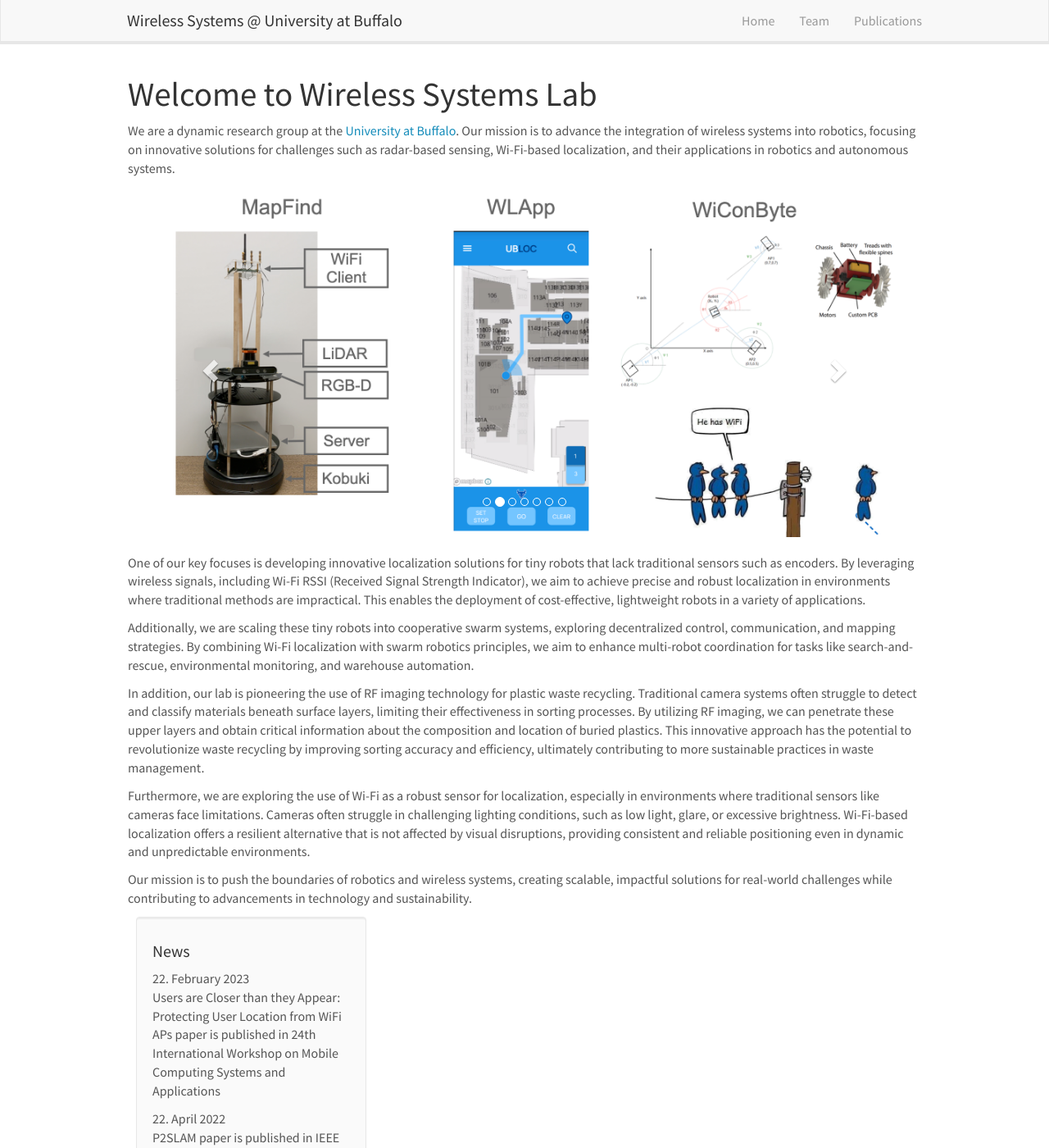
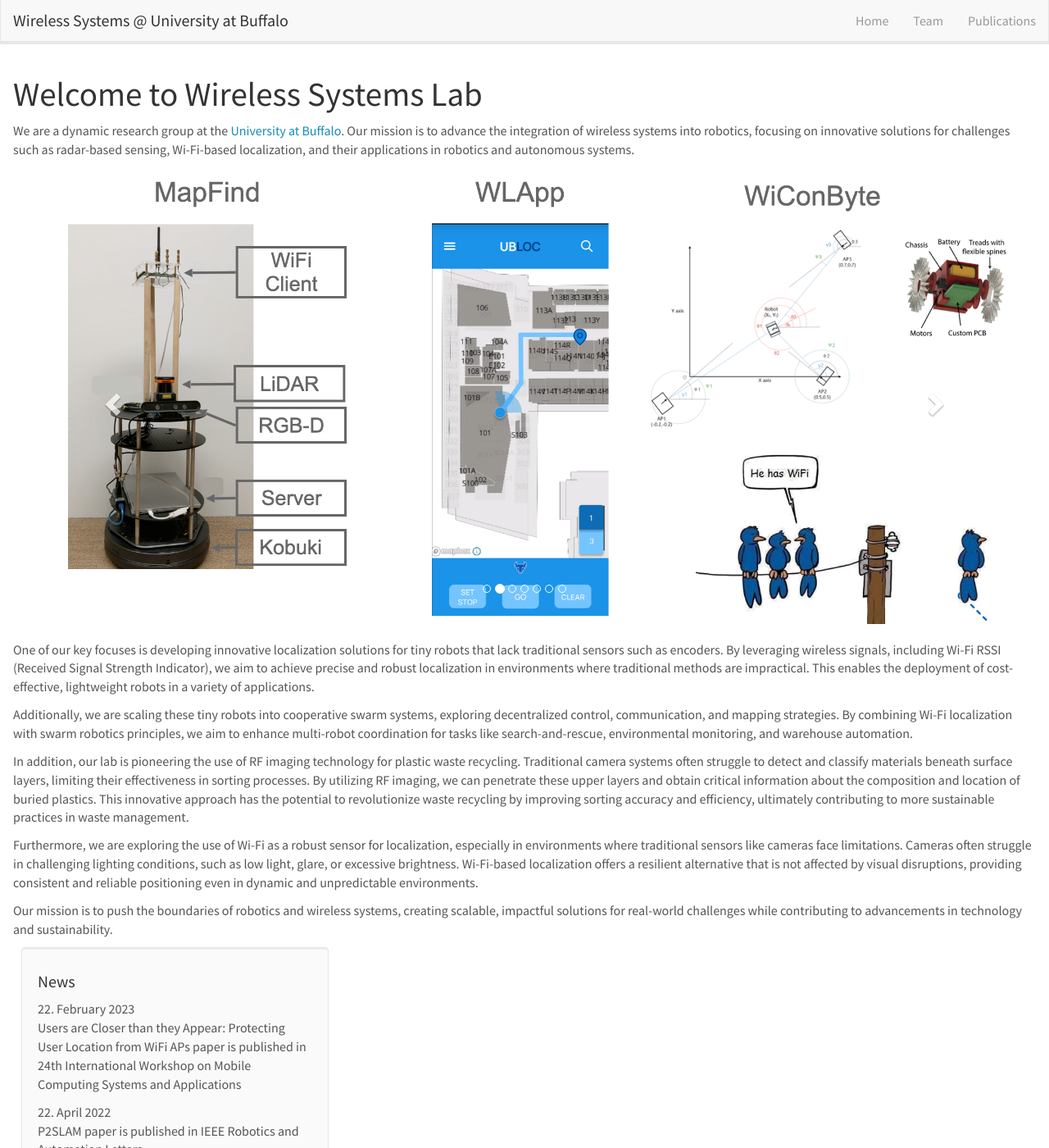
Before and after one commit to WIRES-UB/wires-ub.github.io, a Jekyll site: the page built from _pages/home.md, in a window 1280 px wide and 1400 px high. Shown: the whole window at 82% size. Built offline with Jekyll 4.4.1, drawn with Linux system fonts in a browser that asks for light colours; nearby versions of some CDN libraries.

Commit message:
Update main.scss

```diff
--- a/css/main.scss
+++ b/css/main.scss
@@ -40,10 +40,21 @@ pubtit {
 firstp {
 }
 
-.container-fluid {
-  margin-right: auto;
-  margin-left: auto;
-  max-width: 1000px; /* or 950px */
+// .container-fluid {
+//   margin-right: auto;
+//   margin-left: auto;
+//   max-width: 1000px; /* or 950px */
+// } */
+
+.no-gutters {
+  margin-right: 0;
+  margin-left: 0;
+
+  > .col,
+  > [class*="col-"] {
+    padding-right: 0;
+    padding-left: 0;
+  }
 }
 
 /* Home, News */
```
